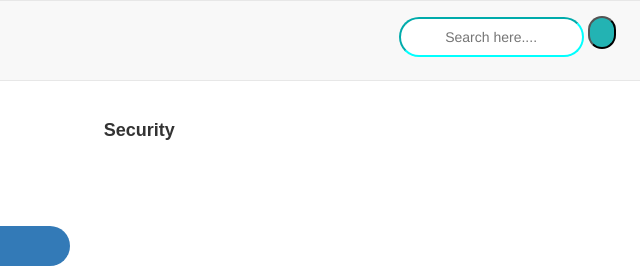
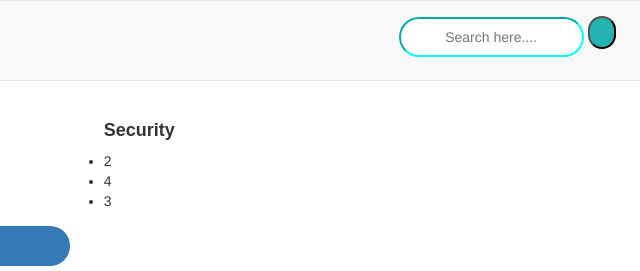
Before and after one commit to Sakisakthi/ProDeel, a plain HTML site: page asside/security.html in a window 1280 px wide. Shown: the top 271 px of the page, 343-983 px from the left. Drawn offline with nearby package versions, Linux system fonts and the light colour scheme; some icons are missing.

Commit message:
security

```diff
--- a/asside/security.html
+++ b/asside/security.html
@@ -92,7 +92,13 @@
         <div class="profile">
           <h4>Security</h4>
         </div>
-      </div>
+        <div class="nav nav-pills">
+          <ul><li>2</li>
+            <li>4</li>
+            <li>3</li></ul>
+        </div>
+
+    </div>
   </div>
 
 
```
